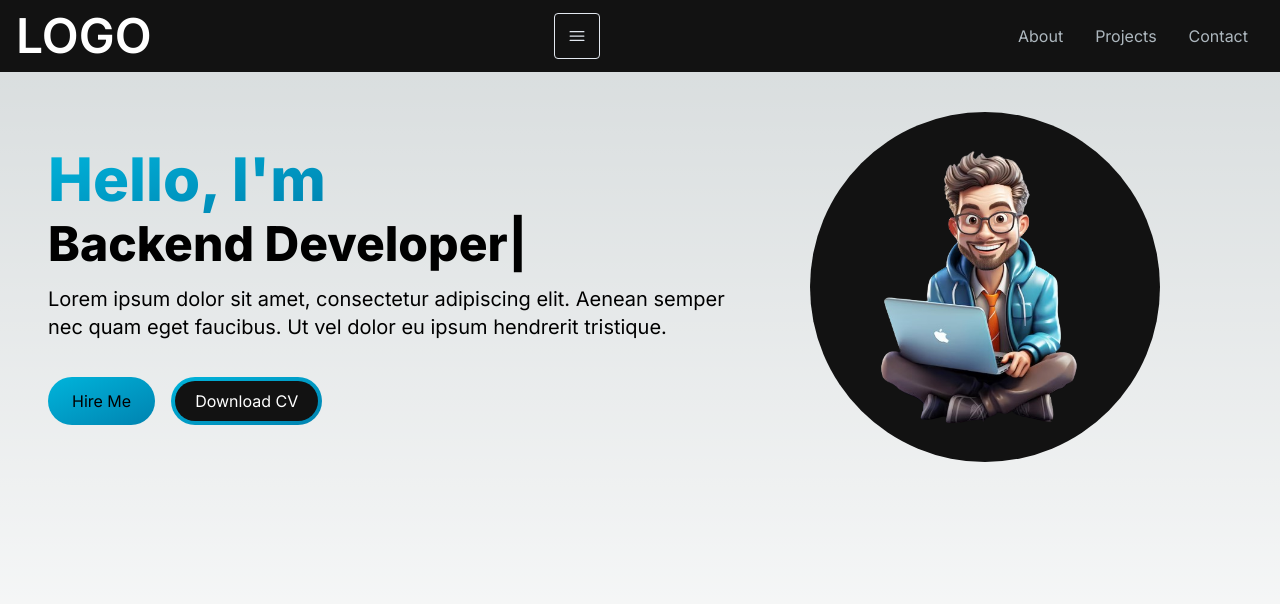
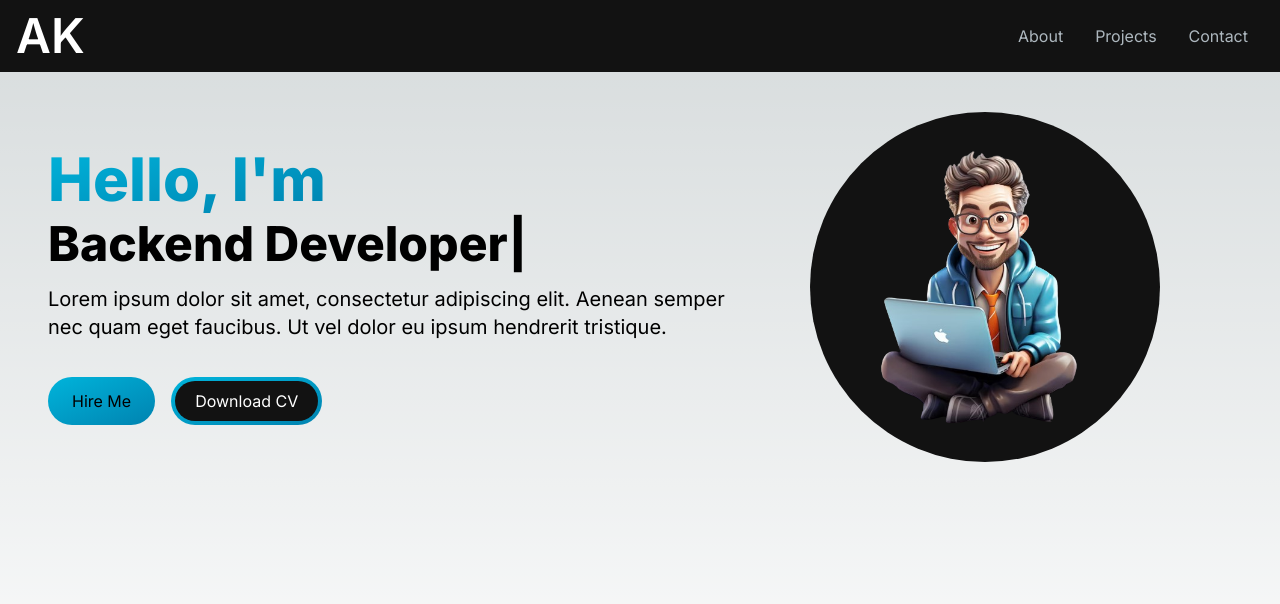
Before and after one commit to akashkaturi/Personal-Portfolio, a Next.js app: page / in a window 1280 px wide. Shown: the top 604 px of the page. Built offline with nearby package versions, Linux system fonts and the light colour scheme.

Commit message:
Navbar bug fixes

```diff
--- a/src/components/NavBar.jsx
+++ b/src/components/NavBar.jsx
@@ -24,17 +24,17 @@ const NavBar = () => {
     return (
         <nav className={`fixed top-0 left-0 right-0 z-10 bg-[#121212] bg-opacity-100`}>
             <div className={`flex flex-wrap items-center justify-between mx-auto px-4 py-2`}>
-                <Link className={`max-lg:text-2xl text-5xl text-white font-semibold`} href={`/`}>LOGO</Link>
+                <Link className={`max-lg:text-3xl text-5xl text-white font-semibold`} href={`/`}>AK</Link>
                 <div className={`mobile-menu block lg-max:hidden`}>
                     {!navbarOpen ? (
                             <button onClick={() => setNavBarOpen(!navbarOpen)}
-                                    className={`flex items-center px-3 py-3 border rounded border-slate-200 text-slate-200 hover:text-white hover:border-white`}>
+                                    className={`flex items-center lg:hidden px-3 py-3 border rounded border-slate-200 text-slate-200 hover:text-white hover:border-white cursor-pointer`}>
                                 <Bars3Icon className={`h-5 w-5`}/>
                             </button>
                         ) :
                         (
                             <button onClick={() => setNavBarOpen(!navbarOpen)}
-                                    className={`flex items-center px-3 py-3 border rounded border-slate-200 text-slate-200 hover:text-white hover:border-white`}>
+                                    className={`flex items-center lg:hidden px-3 py-3 border rounded border-slate-200 text-slate-200 hover:text-white hover:border-white cursor-pointer`}>
                                 <XMarkIcon className={`h-5 w-5`}/>
                             </button>
                         )
```
